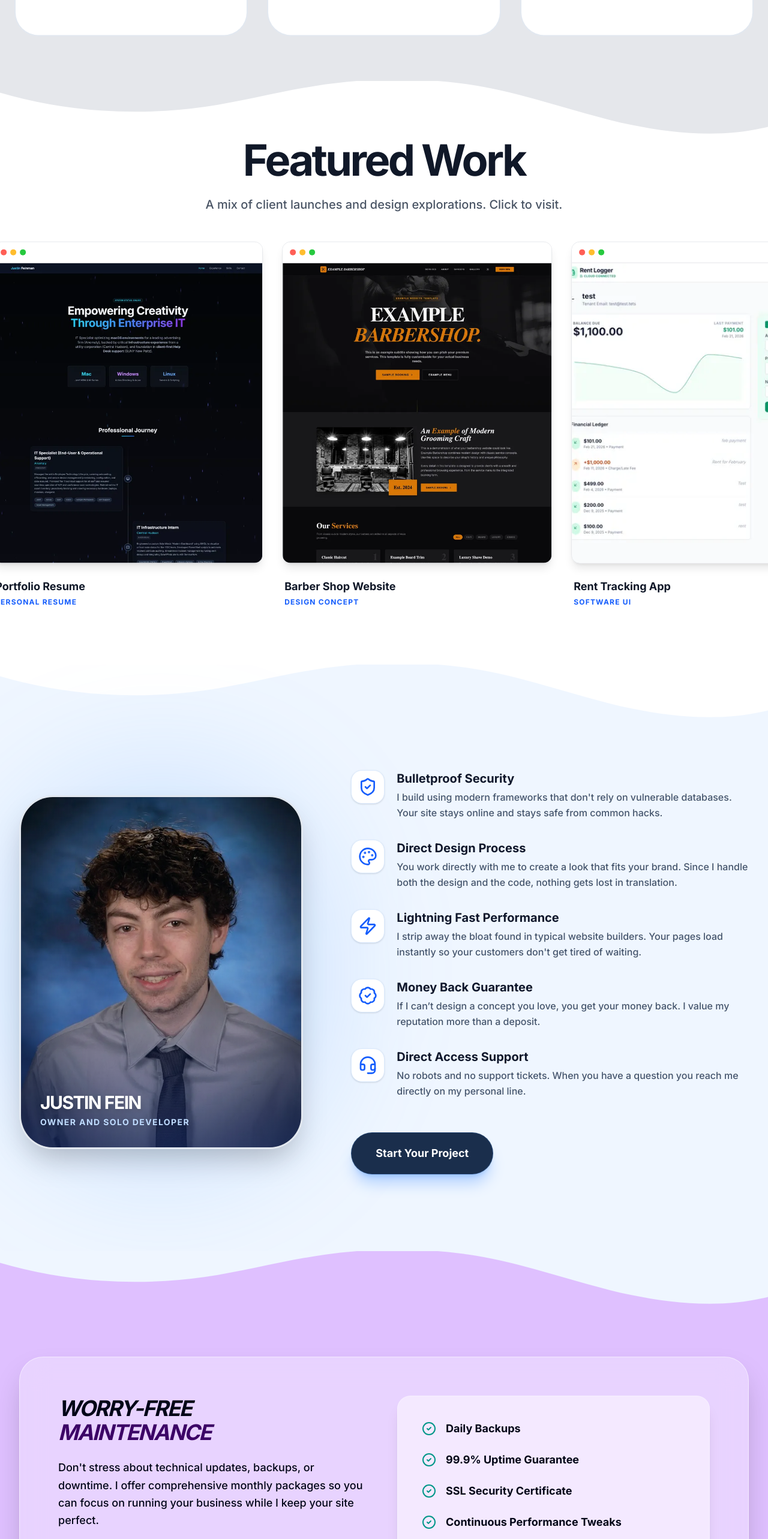
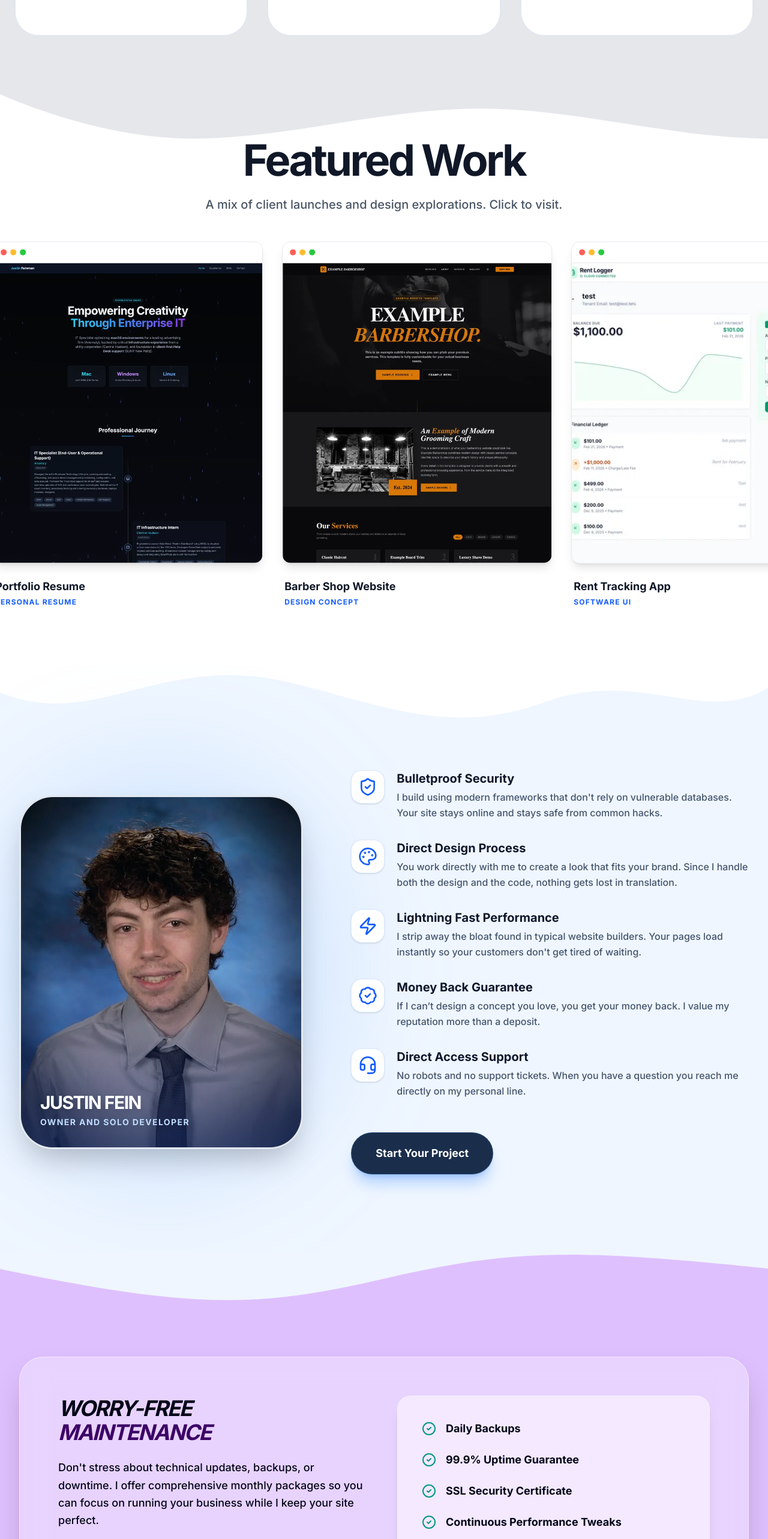
Before and after one commit to justinfei9/FeinWebsites, a React (Vite) app: page /#/ in a window 1280 px wide. Shown: the part 1720-4286 px from the top of the page at 60% size. Built offline with nearby package versions, Linux system fonts and the light colour scheme.

Commit message:
changing some curves and some delays

```diff
--- a/components/About.tsx
+++ b/components/About.tsx
@@ -36,14 +36,15 @@ const About: React.FC = () => {
       id="about"
       className="relative py-32 bg-blue-50 dark:bg-slate-950 overflow-hidden"
     >
-      {/* --- TOP CURVE DIVIDER --- */}
+      {/* --- TOP CURVE DIVIDER (ASYMMETRICAL / ORGANIC WAVE) --- */}
       <div className="absolute -top-1 left-0 w-full leading-[0] z-0">
         <svg
           viewBox="0 0 1200 120"
           preserveAspectRatio="none"
           className="relative block w-[calc(100%+4px)] -ml-[2px] h-[100px] fill-white dark:fill-gray-950"
         >
-          <path d="M321.39,56.44c58-10.79,114.16-30.13,172-41.86,82.39-16.72,168.19-17.73,250.45-.39C823.78,31,906.67,72,985.66,92.83c70.05,18.48,146.53,26.09,214.34,3V0H0V27.35A600.21,600.21,0,0,0,321.39,56.44Z"></path>
+          {/* Custom calculated path for smooth but irregular waves */}
+          <path d="M0,0 L0,60 C 150,140 250,-20 450,40 C 600,85 700,150 850,80 C 1000,10 1100,130 1200,50 L1200,0 Z"></path>
         </svg>
       </div>
 
@@ -86,7 +87,7 @@ const About: React.FC = () => {
               <div className="absolute inset-[3px] rounded-[calc(3.5rem-3px)] bg-white dark:bg-slate-900 z-0" />
             </div>
 
-            {/* 2. IMAGE CONTENT (Border radius fixed here) */}
+            {/* 2. IMAGE CONTENT */}
             <div className="relative z-10 rounded-[calc(3.5rem-3px)] overflow-hidden aspect-[4/5] m-[3px]">
               <img
                 src="./content/FounderPic.webp"
@@ -117,7 +118,7 @@ const About: React.FC = () => {
                   transition={{ delay: i * 0.1 }}
                   className="flex gap-5 items-start"
                 >
-                  {/* --- ICON CONTAINER: Hover effects fixed --- */}
+                  {/* --- ICON CONTAINER --- */}
                   <motion.div
                     whileHover={{ scale: 1.05, rotate: 5 }}
                     className="flex-shrink-0 w-14 h-14 rounded-2xl bg-white dark:bg-slate-900 shadow-sm border border-blue-100 dark:border-slate-800 flex items-center justify-center cursor-pointer text-blue-600 transition-all duration-300 hover:text-white hover:bg-gradient-to-br hover:from-blue-500 hover:to-blue-700 hover:border-transparent hover:shadow-lg hover:shadow-blue-500/40"
@@ -137,7 +138,7 @@ const About: React.FC = () => {
               ))}
             </div>
 
-            {/* --- NAVBAR STYLE CTA BUTTON --- */}
+            {/* --- CTA BUTTON --- */}
             <motion.div
               initial={{ opacity: 0, y: 20 }}
               whileInView={{ opacity: 1, y: 0 }}
--- a/components/Hosting.tsx
+++ b/components/Hosting.tsx
@@ -6,14 +6,15 @@ const Hosting: React.FC = () => {
   return (
     <section className="relative pt-32 pb-44 bg-[#dfc0ff] dark:bg-[#2e1065] overflow-hidden transition-colors duration-500">
 
-      {/* --- TOP CURVE (REVERTED TO WORKING VERSION) --- */}
+      {/* --- TOP CURVE (WAVY HUMPS - NO FLATLINE) --- */}
       <div className="absolute -top-1 left-0 w-full leading-[0] z-0">
         <svg
           viewBox="0 0 1200 120"
           preserveAspectRatio="none"
           className="relative block w-[calc(100%+4px)] -ml-[2px] h-[100px] fill-blue-50 dark:fill-slate-950"
         >
-          <path d="M321.39,56.44c58-10.79,114.16-30.13,172-41.86,82.39-16.72,168.19-17.73,250.45-.39C823.78,31,906.67,72,985.66,92.83c70.05,18.48,146.53,26.09,214.34,3V0H0V27.35A600.21,600.21,0,0,0,321.39,56.44Z"></path>
+          {/* Continuous double-wave path */}
+          <path d="M0,0 L0,40 C300,120 400,120 600,60 C800,0 900,0 1200,40 L1200,0 Z"></path>
         </svg>
       </div>
 
@@ -61,14 +62,15 @@ const Hosting: React.FC = () => {
         </div>
       </div>
 
-      {/* --- BOTTOM CURVE (FIXED 90 DEGREE ROTATION LOGIC) --- */}
+      {/* --- BOTTOM CURVE (WAVY HUMPS - NO FLATLINE) --- */}
       <div className="absolute -bottom-1 left-0 w-full overflow-hidden leading-[0] z-0">
         <svg
           viewBox="0 0 1200 120"
           preserveAspectRatio="none"
           className="relative block w-[calc(100%+4px)] -ml-[2px] h-[120px] md:h-[150px] fill-primary transition-transform duration-300 rotate-180"
         >
-          <path d="M0,0 V40 Q600,200 1200,40 V0 Z"></path>
+          {/* Continuous double-wave path */}
+          <path d="M0,0 L0,40 C300,120 400,120 600,60 C800,0 900,0 1200,40 L1200,0 Z"></path>
         </svg>
       </div>
     </section>
--- a/components/Portfolio.tsx
+++ b/components/Portfolio.tsx
@@ -16,25 +16,26 @@ const Portfolio = () => {
     target: sectionRef,
     offset: ["start end", "end start"]
   });
-  // Slow down the scroll speed of the content to create parallax
+
   const y = useTransform(scrollYProgress, [0, 1], [50, -50]);
 
   return (
     <section
       id="portfolio"
       ref={sectionRef}
-      // Changed bg to match your Services section flow
       className="relative py-24 bg-white dark:bg-gray-950 overflow-hidden"
     >
-      {/* --- BACKGROUND CURVE DIVIDER --- */}
-      {/* This SVG creates the "scoop" or curve from the section above */}
+      {/* --- UPDATED BACKGROUND CURVE DIVIDER --- */}
       <div className="absolute -top-1 left-0 w-full leading-[0] z-0">
         <svg
           viewBox="0 0 1200 120"
           preserveAspectRatio="none"
           className="relative block w-[calc(100%+4px)] -ml-[2px] h-[100px] fill-gray-200 dark:fill-gray-900"
         >
-          <path d="M321.39,56.44c58-10.79,114.16-30.13,172-41.86,82.39-16.72,168.19-17.73,250.45-.39C823.78,31,906.67,72,985.66,92.83c70.05,18.48,146.53,26.09,214.34,3V0H0V27.35A600.21,600.21,0,0,0,321.39,56.44Z"></path>
+          {/* This new path uses a smoother Bézier curve (C)
+              to eliminate the straight-line feeling in the center.
+          */}
+          <path d="M0,0V30c0,0,150,90,300,90s300-60,450-60,300,60,450,60V0H0Z"></path>
         </svg>
       </div>
 
@@ -55,6 +56,7 @@ const Portfolio = () => {
         }
       `}} />
 
+      {/* ... rest of the component (motion.div, marquee logic, etc) remains exactly the same ... */}
       <motion.div style={{ y }} className="relative z-10 w-full">
         <div className="max-w-7xl mx-auto px-6 w-full mb-12">
           <div className="flex flex-col items-center justify-center text-center">
@@ -67,7 +69,6 @@ const Portfolio = () => {
           </div>
         </div>
 
-        {/* --- MARQUEE SECTION --- */}
         <div className="relative flex w-full mt-12">
           <div className="marquee-track flex gap-8">
             {duplicatedProjects.map((project, index) => (
--- a/components/Services.tsx
+++ b/components/Services.tsx
@@ -138,7 +138,7 @@ const Services: React.FC = () => {
           <motion.p
             initial={{ opacity: 0 }}
             animate={isInView ? { opacity: 1 } : {}}
-            transition={{ delay: 2, duration: 0.8 }}
+            transition={{ delay: 0.5, duration: 0.8 }}
             className="mt-12 text-lg md:text-2xl text-gray-600 dark:text-gray-400 font-medium max-w-2xl"
           >
             High-performance, hand-coded solutions designed to turn visitors into customers.
@@ -152,7 +152,7 @@ const Services: React.FC = () => {
               initial={{ opacity: 0, y: 30 }}
               whileInView={{ opacity: 1, y: 0 }}
               viewport={{ once: true }}
-              transition={{ duration: 2.5, delay: i * 0.1 }}
+              transition={{ duration: 0.5, delay: i * 0.2 }}
             >
               <ShimmerCard {...f} />
             </motion.div>
```
